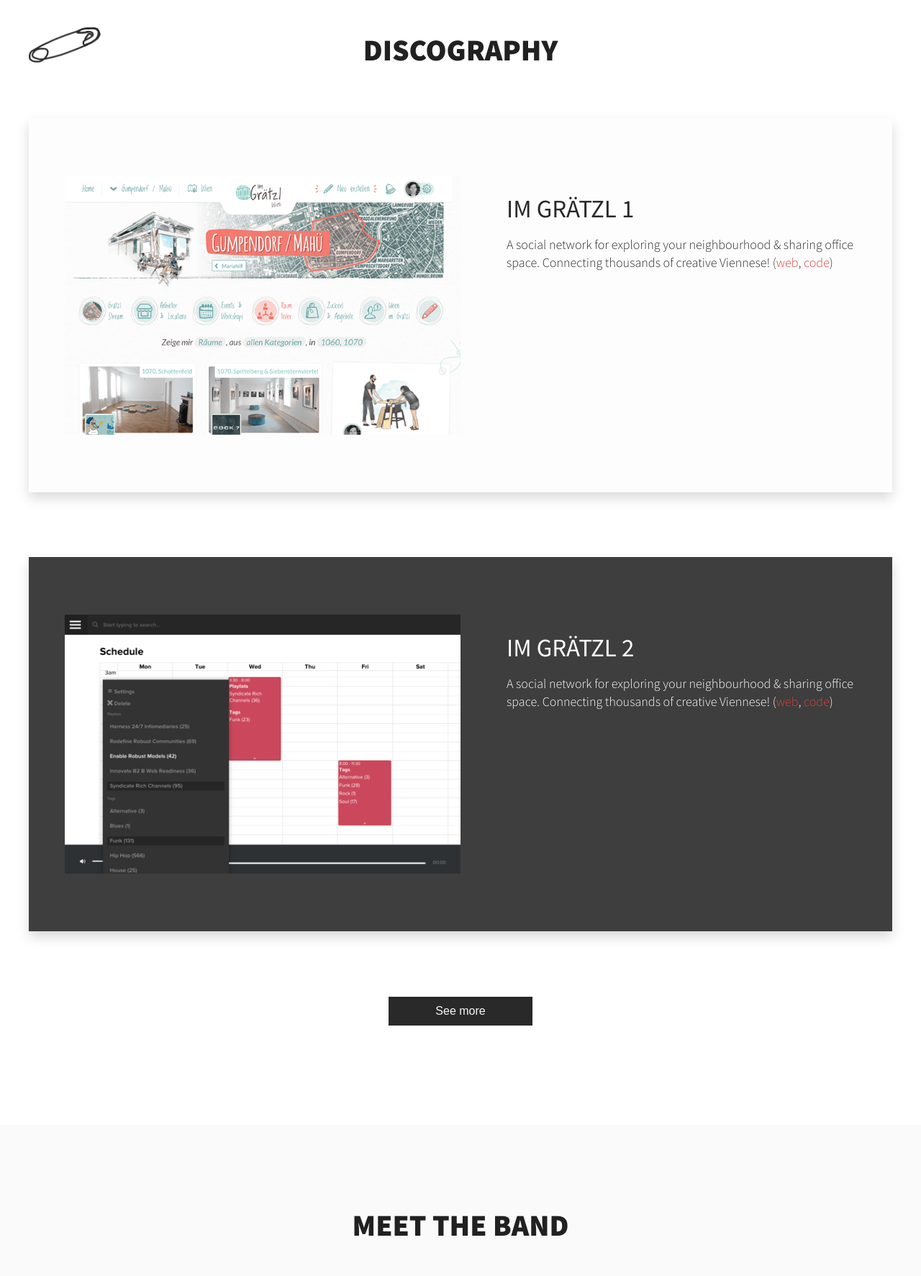
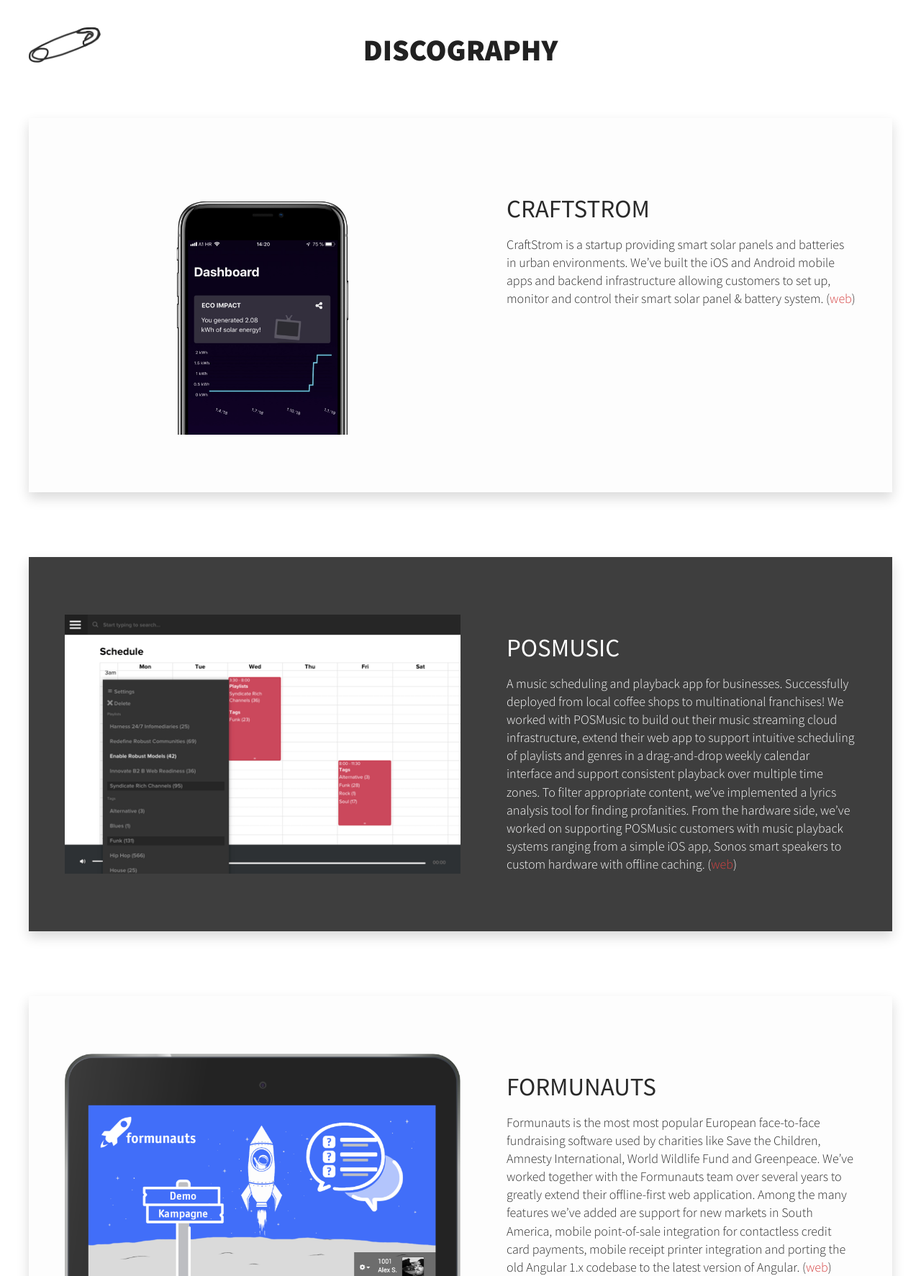
Before and after one commit to punkrockdev/punkrockdev.github.io, a Jekyll site: the page built from index.md, in a window 1280 px wide, cut to the strip 1639-3412 px from the top of the page. Shown: the whole strip at 72% size. Built offline with Jekyll 4.4.1, drawn with Linux system fonts in a browser that asks for light colours; nearby versions of some CDN libraries; comment, search, counter and statistics services are not loaded; some of the changed text lies outside the part shown.

Commit message:
add recent projects

```diff
--- a/_layouts/home.html
+++ b/_layouts/home.html
@@ -67,52 +67,102 @@ show_video: true
             <h2 class="section-heading">DISCOGRAPHY</h2>
          </div>
        </div>
-          <div class="portfolio-item imGraetzl clearfix">
+          <div class="portfolio-item light clearfix">
             <div class="row">
-              <div class="col-1-2 col-xs-12 col-sm-4-5 app-screenshot imGraetzl"></div>
+              <div class="col-1-2 col-xs-12 col-sm-4-5 app-screenshot craftstrom"></div>
               <div class="col-1-2 col-xs-12 col-sm-4-5 portfolio-description">
-                <h3>Im Grätzl 1</h3>
-                <p>A social network for exploring your neighbourhood & sharing office space. Connecting thousands of creative Viennese! (<a href="https://www.imgraetzl.at" >web</a>, <a href="https://github.com/imGraetzl/">code</a>)</p>
+                <h3>CraftStrom</h3>
+                <p>CraftStrom is a startup providing smart solar panels and batteries in urban environments. We’ve built the iOS and Android mobile apps and backend infrastructure allowing customers to set up, monitor and control their smart solar panel & battery system. (<a href="https://www.craftstrom.com/" >web</a>)</p>
               </div>
             </div>
           </div>
 
-          <div class="portfolio-item pos clearfix">
+          <div class="portfolio-item dark clearfix">
             <div class="row">
               <div class="col-1-2 col-xs-12 col-sm-4-5 app-screenshot pos"></div>
               <div class="col-1-2 col-xs-12 col-sm-4-5 portfolio-description">
-                <h3>Im Grätzl 2</h3>
-                <p>A social network for exploring your neighbourhood & sharing office space. Connecting thousands of creative Viennese! (<a href="https://www.imgraetzl.at" >web</a>, <a href="https://github.com/imGraetzl/">code</a>)</p>
+                <h3>POSmusic</h3>
+                <p>A music scheduling and playback app for businesses. Successfully deployed from local coffee shops to multinational franchises! We worked with POSMusic to build out their music streaming cloud infrastructure, extend their web app to support intuitive scheduling of playlists and genres in a drag-and-drop weekly calendar interface and support consistent playback over multiple time zones. To filter appropriate content, we’ve implemented a lyrics analysis tool for finding profanities. From the hardware side, we’ve worked on supporting POSMusic customers with music playback systems ranging from a simple iOS app, Sonos smart speakers to custom hardware with offline caching. (<a href="https://www.posmusic.com" >web</a>)</p>
               </div>
             </div>
           </div>
 
-          <div class="portfolio-item crosho clearfix collapsable-hidden">
+          <div class="portfolio-item light clearfix">
             <div class="row">
-              <div class="col-1-2 col-xs-12 col-sm-4-5 app-screenshot crosho"></div>
+              <div class="col-1-2 col-xs-12 col-sm-4-5 app-screenshot formunauts"></div>
               <div class="col-1-2 col-xs-12 col-sm-4-5 portfolio-description">
-                <h3>Im Grätzl 3</h3>
-                <p>A social network for exploring your neighbourhood & sharing office space. Connecting thousands of creative Viennese! (<a href="https://www.imgraetzl.at" >web</a>, <a href="https://github.com/imGraetzl/">code</a>)</p>
+                <h3>Formunauts</h3>
+                <p>Formunauts is the most most popular European face-to-face fundraising software used by charities like Save the Children, Amnesty International, World Wildlife Fund and Greenpeace. We’ve worked together with the Formunauts team over several years to greatly extend their offline-first web application. Among the many features we’ve added are support for new markets in South America, mobile point-of-sale integration for contactless credit card payments, mobile receipt printer integration and porting the old Angular 1.x codebase to the latest version of Angular. (<a href="https://www.formunauts.at" >web</a>)</p>
               </div>
             </div>
           </div>
 
-          <div class="portfolio-item where clearfix collapsable-hidden">
+          <div class="portfolio-item light clearfix">
             <div class="row">
-              <div class="col-1-2 col-xs-12 col-sm-4-5 app-screenshot where"></div>
+              <div class="col-1-2 col-xs-12 col-sm-4-5 app-screenshot zoomero"></div>
               <div class="col-1-2 col-xs-12 col-sm-4-5 portfolio-description">
-                <h3>Im Grätzl 4</h3>
-                <p>A social network for exploring your neighbourhood & sharing office space. Connecting thousands of creative Viennese! (<a href="https://www.imgraetzl.at" >web</a>, <a href="https://github.com/imGraetzl/">code</a>)</p>
+                <h3>Zoomero</h3>
+                <p>Accounting and business managment app for international companies doing business in China. We’ve worked together with <a href="https://www.sjgrand.cn" >S.J. Grand Financial and Tax Advisory</a> to understand their existing workflows and design and build a web app that can support their and their customers’ work. The app featured multiple user types with different authorization levels, expense approval chains based on customizable management hierarchies, multi-lingual support and a fully responsive web interface usable both for mobile and desktop users.</p>
               </div>
             </div>
           </div>
 
-          <div class="portfolio-item imGraetzl clearfix collapsable-hidden">
+          <div class="portfolio-item light clearfix">
+            <div class="row">
+              <div class="col-1-2 col-xs-12 col-sm-4-5 app-screenshot imGraetzl"></div>
+              <div class="col-1-2 col-xs-12 col-sm-4-5 portfolio-description">
+                <h3>Im Grätzl</h3>
+                <p>A social network for exploring neighborhoods. imGraetzl connects thousands of creative professionals in Vienna! We worked closely with the imGraetzl team over multiple years to extend their software with features like office space sharing, discussion groups and local tool sharing (with payments processed using Stripe). (<a href="https://www.imgraetzl.at" >web</a>, <a href="https://github.com/imGraetzl/im_graetzl">code</a>)</p>
+              </div>
+            </div>
+          </div>
+
+          <div class="portfolio-item light clearfix collapsable-hidden">
+            <div class="row">
+              <div class="col-1-2 col-xs-12 col-sm-4-5 app-screenshot mysugr"></div>
+              <div class="col-1-2 col-xs-12 col-sm-4-5 portfolio-description">
+                <h3>mySugr</h3>
+                <p> mySugr is the no. 1 app on the AppStore for people with diabetes – it has over 1.8 million users worldwide! To improve the way mySugr’s designers and developers collaborate internally, we’ve implemented a style guide for showcasing and easily using their many web components. (<a href="https://mysugr.com/" >web</a>)</p>
+              </div>
+            </div>
+          </div>
+
+          <div class="portfolio-item dark clearfix collapsable-hidden">
+            <div class="row">
+              <div class="col-1-2 col-xs-12 col-sm-4-5 app-screenshot arxanima"></div>
+              <div class="col-1-2 col-xs-12 col-sm-4-5 portfolio-description">
+                <h3>arx anima</h3>
+                <p>arx anima is an award-winning animation studio. We’ve improved their their online human resources system with a Trello-like custom lists feature for easier and faster talent management. (<a href="http://arxanima.com/" >web</a>)</p>
+              </div>
+            </div>
+          </div>
+
+          <div class="portfolio-item light clearfix collapsable-hidden">
+            <div class="row">
+              <div class="col-1-2 col-xs-12 col-sm-4-5 app-screenshot crosho"></div>
+              <div class="col-1-2 col-xs-12 col-sm-4-5 portfolio-description">
+                <h3>CroSho</h3>
+                <p>A crowd shopping marketplace. From idea to paying customers in just a few months! We’ve worked on the web app of an e-commerce site offering special discounts unlocked based on a certain number of shoppers all ordering the same item. (<a href="http://www.crosho.com/" >web</a>)</p>
+              </div>
+            </div>
+          </div>
+
+          <div class="portfolio-item dark clearfix collapsable-hidden">
+            <div class="row">
+              <div class="col-1-2 col-xs-12 col-sm-4-5 app-screenshot esquirrel"></div>
+              <div class="col-1-2 col-xs-12 col-sm-4-5 portfolio-description">
+                <h3>eSquirrel</h3>
+                <p>Online learning platform for high school kids. More than 200 courses authored & 28k quiz questions answered so far! We worked on the author portal allowing teachers to write questions and possible answers to the many quizzes available in the app. (<a href="https://www.esquirrel.at" >web</a>)</p>
+              </div>
+            </div>
+          </div>
+
+          <div class="portfolio-item light clearfix collapsable-hidden">
             <div class="row">
               <div class="col-1-2 col-xs-12 col-sm-4-5 app-screenshot where"></div>
               <div class="col-1-2 col-xs-12 col-sm-4-5 portfolio-description">
-                <h3>Im Grätzl 5</h3>
-                <p>A social network for exploring your neighbourhood & sharing office space. Connecting thousands of creative Viennese! (<a href="https://www.imgraetzl.at" >web</a>, <a href="https://github.com/imGraetzl/">code</a>)</p>
+                <h3>where2help</h3>
+                <p>A volunteer management app for helping refugees. In 1 year grew to 60 organisations & 1400 volunteers! We worked on the schedule interface allowing the management of necessary volunteer capacity and the number of applicants. (<a href="https://www.where2help.wien" >web</a>, <a href="https://github.com/where2help/where2help">code</a>)</p>
               </div>
             </div>
           </div>
--- a/_sass/sections/_portfolio.scss
+++ b/_sass/sections/_portfolio.scss
@@ -25,17 +25,17 @@
       margin-bottom: 10vh;
     }
 
-    &.imGraetzl {
+    &.light {
       @include portfolio-item(#fdfdfd, #292929);
     }
 
-    &.pos {
+    &.dark {
       @include portfolio-item(#3e3e3e, #fff);
     }
 
-    &.where {
-      @include portfolio-item(#3e3e3e, #fff);
-    }
+    // &.where {
+    //   @include portfolio-item(#3e3e3e, #fff);
+    // }
 
     &.collapsable-hidden {
       display: none;
@@ -139,5 +139,29 @@
     &.where {
       background-image: url("../images/discography/where2help.webp");
     }
+
+    &.esquirrel {
+      background-image: url("../images/discography/esquirrel.webp");
+    }
+
+    &.zoomero {
+      background-image: url("../images/discography/zoomero.webp");
+    }
+
+    &.arxanima {
+      background-image: url("../images/discography/arxanima.webp");
+    }
+
+    &.mysugr {
+      background-image: url("../images/discography/mysugr.webp");
+    }
+
+    &.craftstrom {
+      background-image: url("../images/discography/craftstrom.webp");
+    }
+
+    &.formunauts {
+      background-image: url("../images/discography/formunauts.webp");
+    }
   }
 }
--- a/gulpfile.js
+++ b/gulpfile.js
@@ -1,8 +1,9 @@
 var gulp = require('gulp');
 var shell = require('gulp-shell');
 var browserSync = require('browser-sync').create();
-// const image = require('gulp-image');
 const webp = require('gulp-webp');
+const extReplace = require("gulp-ext-replace");
+
 gulp.task('build', shell.task(['bundle exec jekyll serve']));
 
 gulp.task('serve', function () {
@@ -12,8 +13,9 @@ gulp.task('serve', function () {
 
 // create .webp version of the images
 gulp.task('images', function () {
-  gulp.src('./images/**/*.{jpg,png,tif}')
+  return gulp.src('./images/**/*.{jpg,png,tif}')
     .pipe(webp({preset: 'photo', quality: 90, method: 6, lossless: true}))
+    .pipe(extReplace(".webp"))
     .pipe(gulp.dest('./images/'));
 });
 
--- a/package.json
+++ b/package.json
@@ -7,12 +7,15 @@
   "devDependencies": {
     "browser-sync": "^2.26.3",
     "gulp": "^3.9.1",
+    "gulp-ext-replace": "^0.3.0",
     "gulp-image": "^4.3.0",
     "gulp-shell": "^0.7.0",
     "gulp-webp": "^3.0.0"
   },
   "scripts": {
-    "test": "echo \"Error: no test specified\" && exit 1"
+    "test": "echo \"Error: no test specified\" && exit 1",
+    "images": "gulp images",
+    "start": "gulp"
   },
   "repository": {
     "type": "git",
```
Also changed, not shown: images/discography/arxanima.png (added), images/discography/arxanima.webp (added), images/discography/craftstrom.png (added), images/discography/craftstrom.webp (added), images/discography/formunauts.png (added), images/discography/formunauts.webp (added), images/discography/mysugr.png (added), images/discography/mysugr.webp (added), images/discography/zoomero.png (added), images/discography/zoomero.webp (added), 1 other file.
